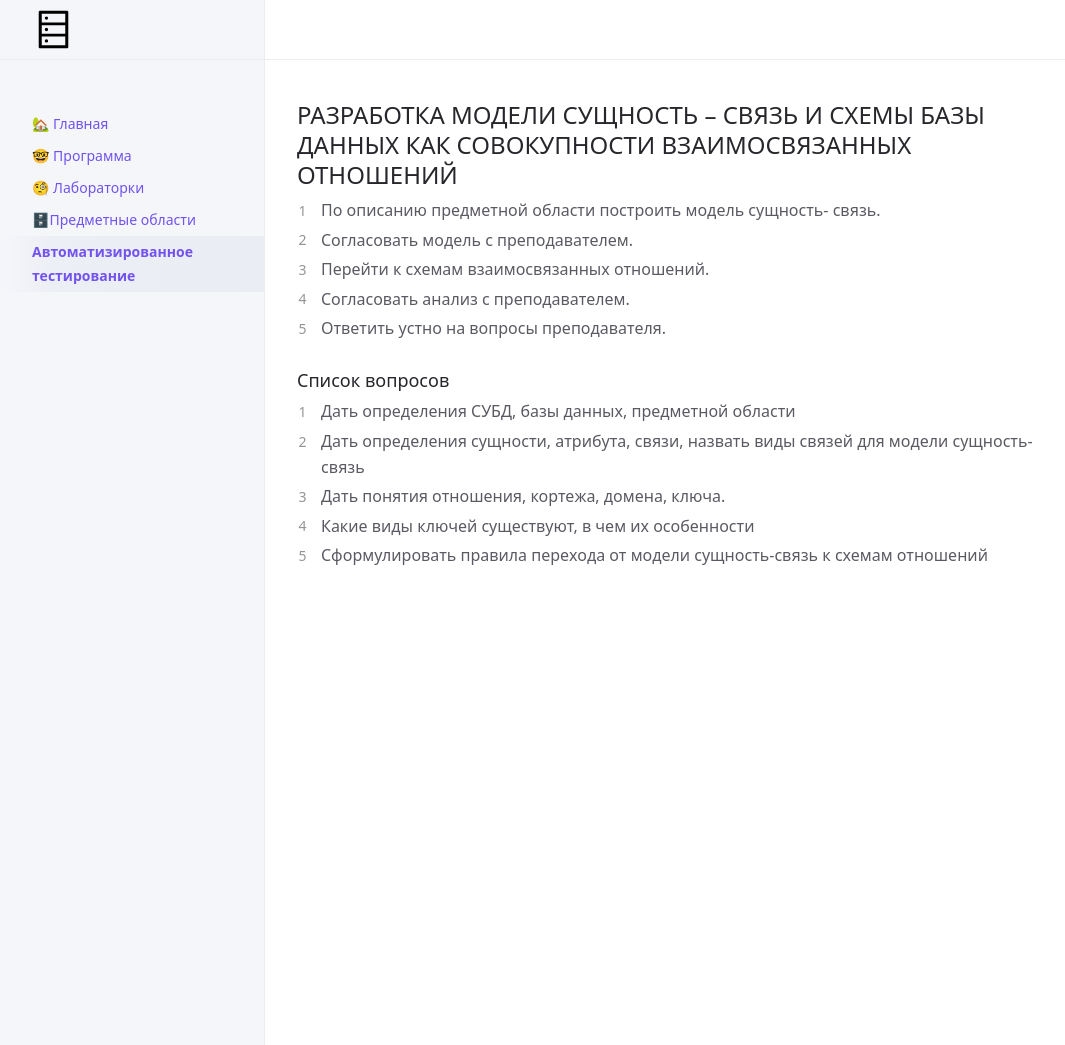
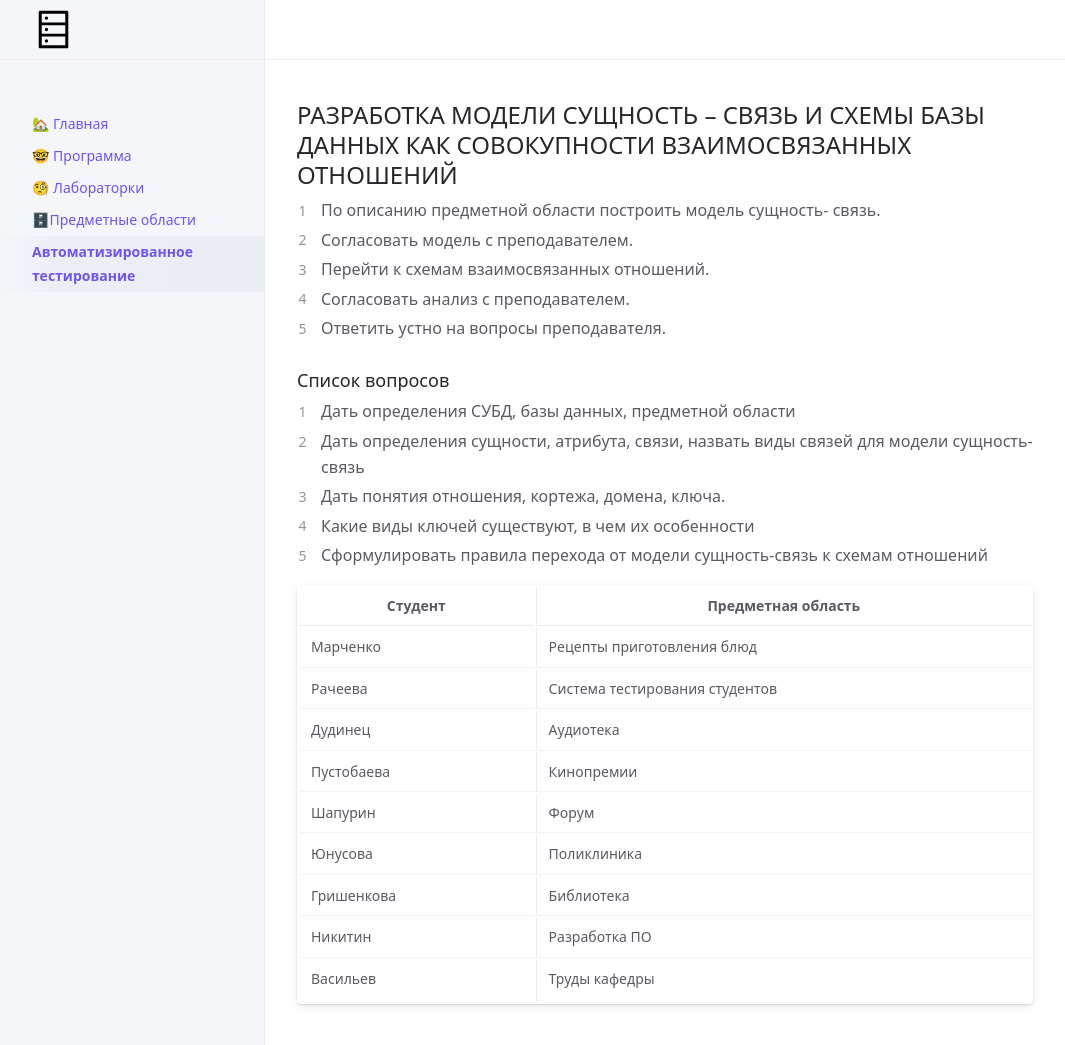
Before and after one commit to Das-dasein/db-lovefield, a Jekyll site: the page built from ta.md, in a window 1280 px wide and 1060 px high. Shown: the top 1045 px of the window, without its empty margins (107-1172 px from the left). Built offline with Jekyll 4.4.1, drawn with Linux system fonts in a browser that asks for light colours; our own code applies the rules of GitHub Pages for plain Markdown files; a script that is not in the unit is left out.

Commit message:
Update ta.md

```diff
--- a/ta.md
+++ b/ta.md
@@ -19,3 +19,16 @@ nav_order: 5
 4. Какие виды ключей существуют, в чем их особенности
 5. Сформулировать правила перехода от модели сущность-связь к
 схемам отношений
+
+
+| Студент           |Предметная область |
+|------------------|-------------------------------------------------------------|
+|Марченко                  | Рецепты приготовления блюд                                                             |
+|Рачеева                  | Система тестирования студентов                                                             |
+|Дудинец                  | Аудиотека                                                             |
+|Пустобаева               | Кинопремии |
+|Шапурин                  | Форум |
+| Юнусова                 | Поликлиника |
+| Гришенкова              | Библиотека |
+| Никитин                 | Разработка ПО|
+| Васильев                | Труды кафедры |
```
